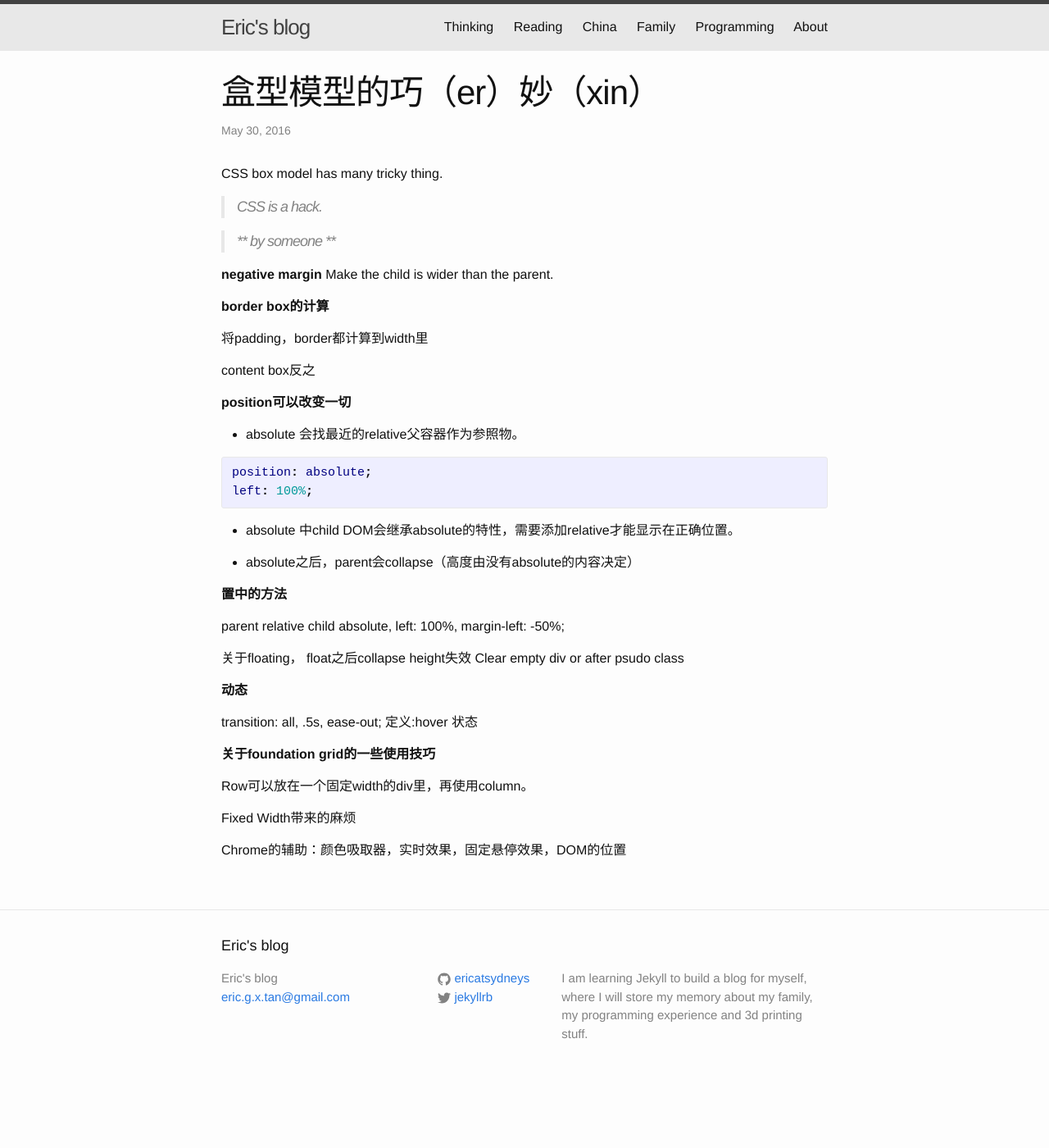
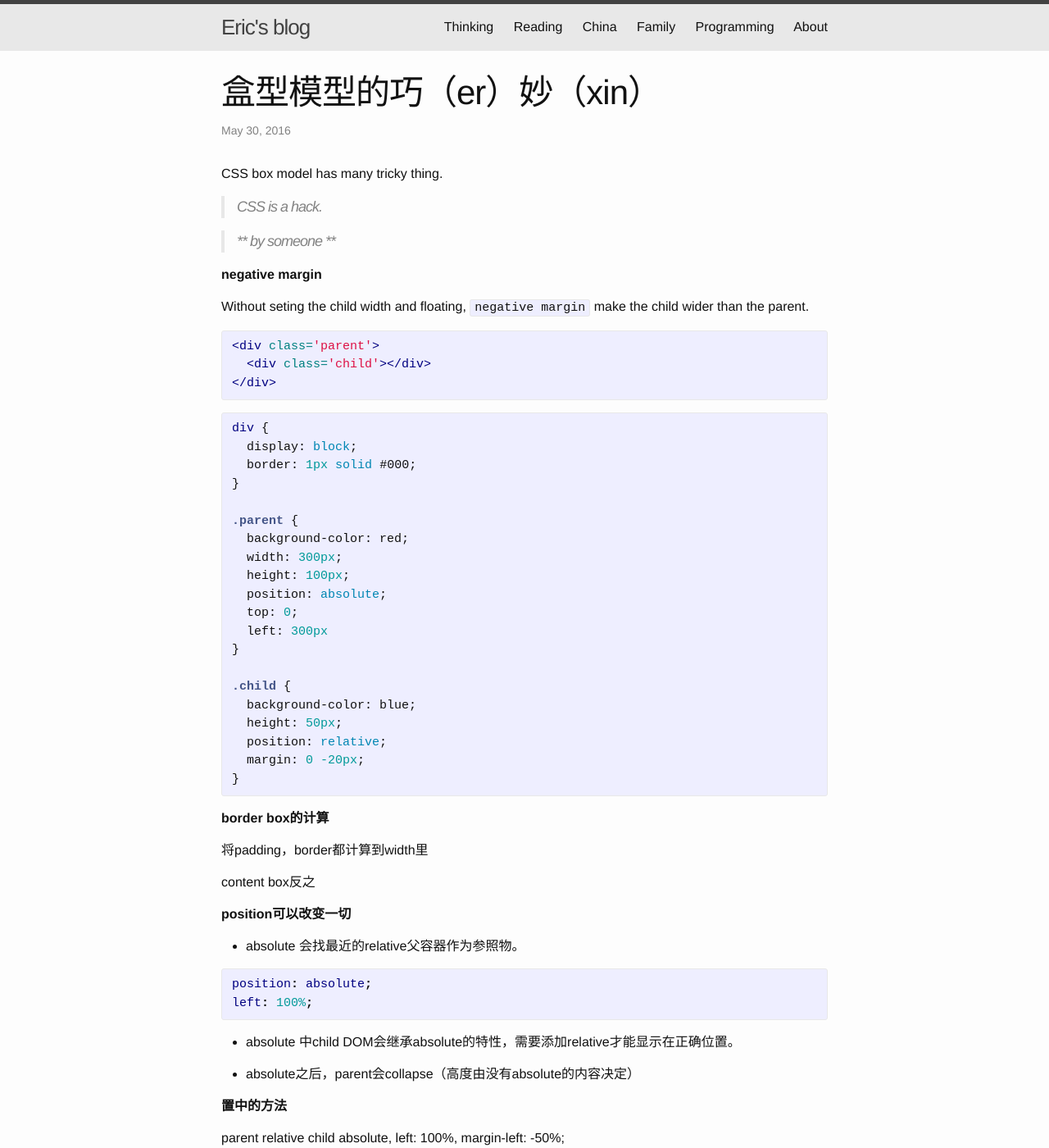
Before and after one commit to ericatsydney/ericatsydney.github.io, a Jekyll site: the page built from _posts/2016-05-31-understanding-css-box-model.markdown, in a window 1280 px wide and 1400 px high. Shown: the whole window at 82% size. Built offline with Jekyll 4.4.1, drawn with Linux system fonts in a browser that asks for light colours; some of the changed text lies outside the part shown.

Commit message:
Update css box model.

```diff
--- a/_posts/2016-05-24-refactoring.markdown
+++ b/_posts/2016-05-24-refactoring.markdown
@@ -13,6 +13,8 @@ Java Script
 - Change variable name to camel case.
 
 - Split files according to different purpose: main logic, default setting, implementation, utility, event sequence.
+
+- Performance: reduce the event trigger, listen, make them happen once.
 
 - Use object literal to setup variable, so we could use jQuery `extend` function to override the configuration in the future.
 {% highlight js %}
--- a/_posts/2016-05-31-understanding-css-box-model.markdown
+++ b/_posts/2016-05-31-understanding-css-box-model.markdown
@@ -12,7 +12,38 @@ CSS box model has many tricky thing.
 > ** by someone **
 
 **negative margin**
-Make the child is wider than the parent.
+
+Without seting the child width and floating, `negative margin` make the child wider than the parent.
+
+{% highlight html%}
+<div class='parent'>
+  <div class='child'></div>
+</div>
+{% endhighlight %}
+
+{% highlight css%}
+div {
+  display: block;
+  border: 1px solid #000;
+}
+
+.parent {
+  background-color: red;
+  width: 300px;
+  height: 100px;
+  position: absolute;
+  top: 0;
+  left: 300px
+}
+
+.child {
+  background-color: blue;
+  height: 50px;
+  position: relative;
+  margin: 0 -20px;
+}
+{% endhighlight %}
+
 
 
 **border box的计算**
@@ -33,15 +64,17 @@ left: 100%;
 
 - absolute之后，parent会collapse（高度由没有absolute的内容决定）
 
-
-
 **置中的方法**
 
 parent relative
 child absolute, left: 100%, margin-left: -50%;
 
-关于floating， float之后collapse height失效
-Clear empty div or after psudo class
+**floating**
+子元素floating之后父容器collapse， height=0.
+1. 父容器 直接设定 height
+2. 子元素 empty div or after psudo class clear：both
+3. 父容器 float
+4. 父容器 overflow： auto
 
 **动态**
 
@@ -52,6 +85,6 @@ transition: all, .5s, ease-out;
 
 Row可以放在一个固定width的div里，再使用column。
 
-Fixed Width带来的麻烦
+**Fixed Width带来的麻烦**
 
 Chrome的辅助：颜色吸取器，实时效果，固定悬停效果，DOM的位置
```
Also changed, not shown: _posts/2016-06-22-js-jquery-basic.markdown (+5 -3 lines), _posts/2016-06-23-jouney-to-vim.markdown (added, +21 -0 lines), _posts/2016-06-21-Sublime-tricks.markdown (line endings or trailing spaces).
